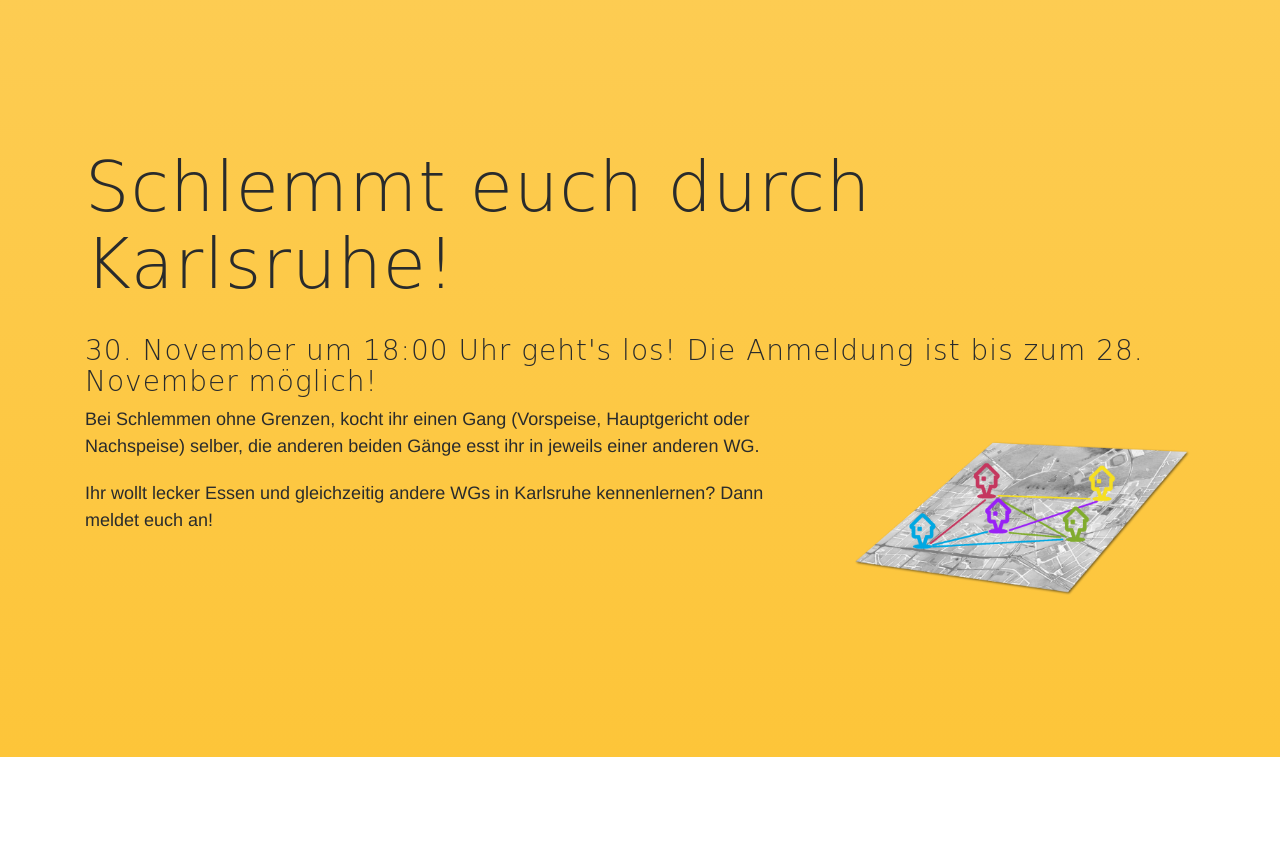
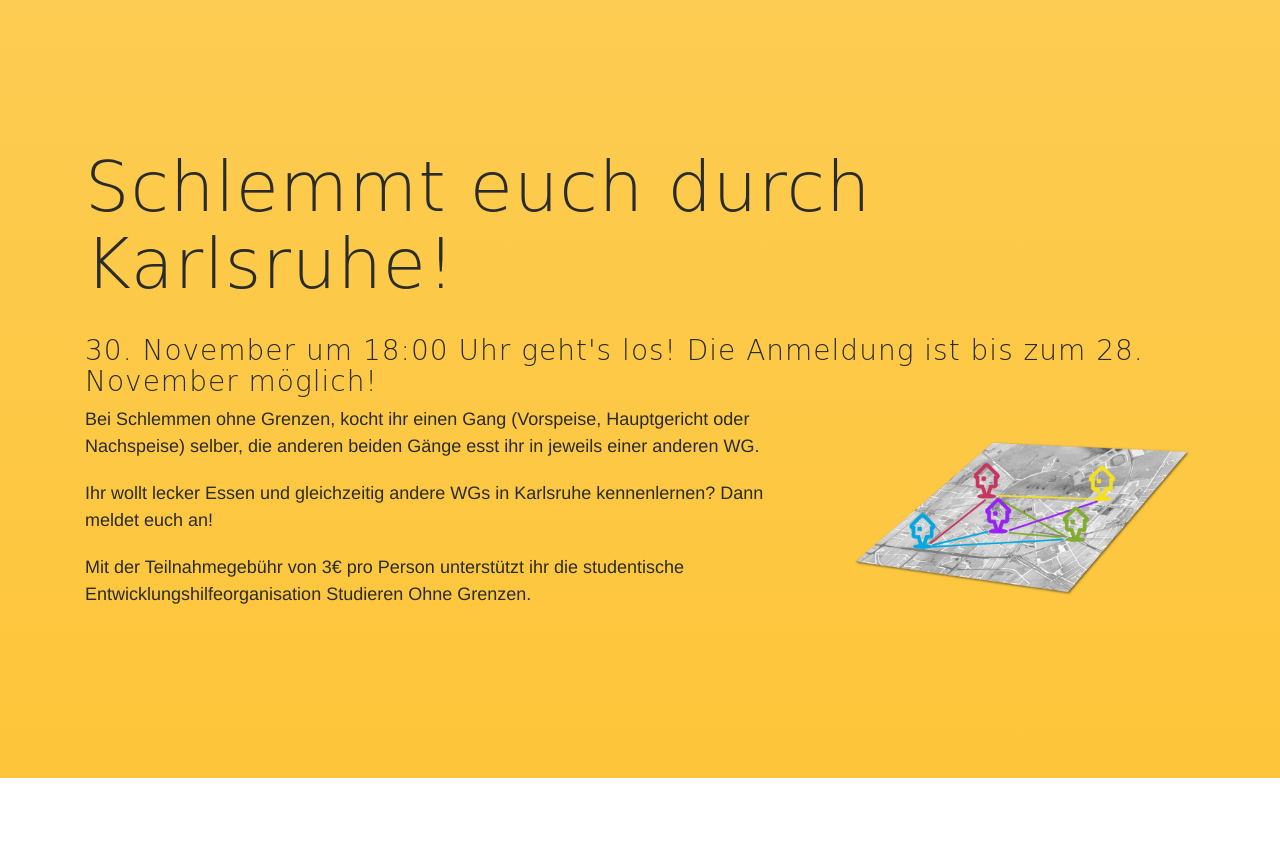
Before and after one commit to studieren-ohne-grenzen/schlemmenohnegrenzen, a Django app: template frontend/templates/frontend/index.html in a window 1280 px wide. Shown: the part 801-1649 px from the top of the page. Run offline with Django 3.2, Linux system fonts and the light colour scheme; the template is opened without the code that fills it, so the values that code supplies are empty; some libraries are stand-ins or nearby versions; some web fonts are replaced.

Commit message:
added entry fee to front page

```diff
--- a/frontend/templates/frontend/index.html
+++ b/frontend/templates/frontend/index.html
@@ -50,6 +50,9 @@
                     <p>Bei Schlemmen ohne Grenzen, kocht ihr einen Gang (Vorspeise, Hauptgericht oder Nachspeise) selber, die anderen beiden Gänge esst ihr in jeweils einer anderen WG.</p>
                     <p>
                         Ihr wollt lecker Essen und gleichzeitig andere WGs in Karlsruhe kennenlernen? Dann meldet euch an!
+                    </p>
+                    <p>
+                        Mit der Teilnahmegebühr von 3€ pro Person unterstützt ihr die studentische Entwicklungshilfeorganisation Studieren Ohne Grenzen.
                     </p>
                 </div>
                 <div class="col-md-4">
```
